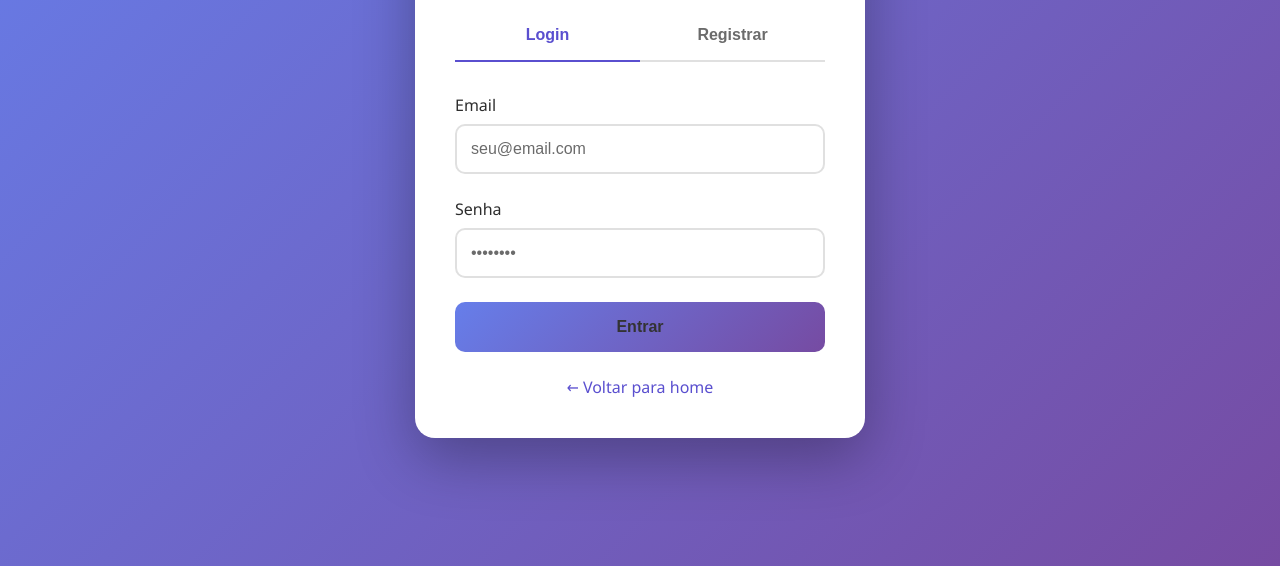
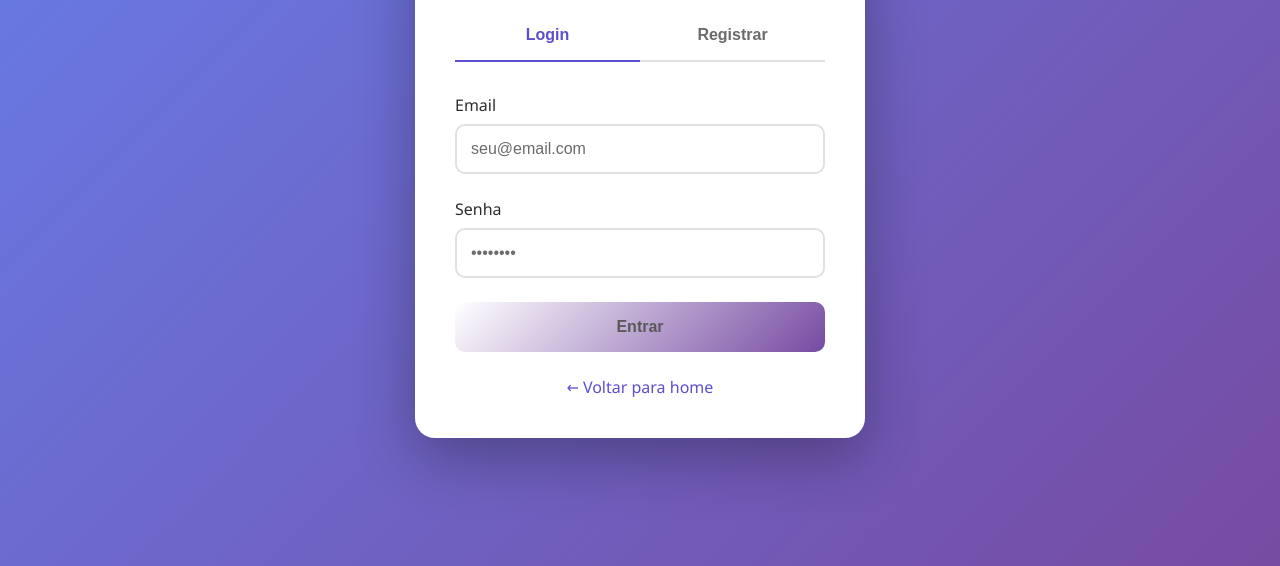
Before and after one commit to N30R4BB1t/login-register, a website: page views/login.html in a window 1280 px wide. Shown: the part 234-800 px from the top of the page. Drawn offline with Linux system fonts and the light colour scheme.

Commit message:
Update style_login.css

```diff
--- a/public/css/style_login.css
+++ b/public/css/style_login.css
@@ -103,8 +103,8 @@ input:focus {
 .btn {
     width: 100%;
     padding: 1rem;
-    background: linear-gradient(135deg, #667eea 0%, #764ba2 100%);
-    color: #333;  /* ✅ JÁ ESTAVA CORRETO */
+    background: linear-gradient(135deg, #ffffff 0%, #764ba2 100%);
+    color: #595959;  /* ✅ JÁ ESTAVA CORRETO */
     border: none;
     border-radius: 10px;
     font-size: 1rem;
```
